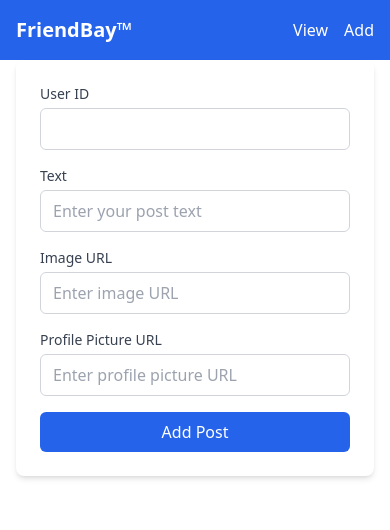
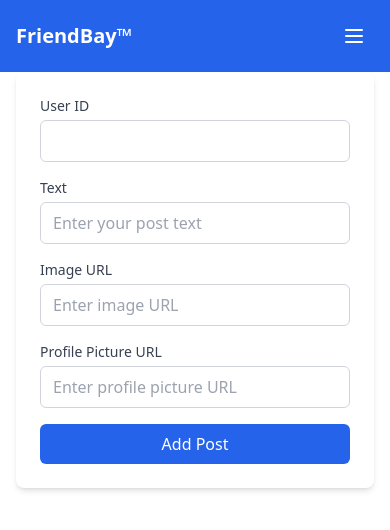
Before and after one commit to colaone1/FriendBay-Social-Media-Site, a Next.js app: page /add in a window 390 px wide. Shown: the top 530 px of the page. Built offline with nearby package versions, Linux system fonts and the light colour scheme.

Commit message:
Optimized for all screen sizes

```diff
--- a/src/components/Navbar.js
+++ b/src/components/Navbar.js
@@ -1,17 +1,56 @@
 import Link from 'next/link'
+import { useState } from 'react'
 
 export default function Navbar() {
+  const [isMenuOpen, setIsMenuOpen] = useState(false)
+
   return (
     <nav className="bg-blue-600 text-white p-4">
-      <div className="container mx-auto flex justify-between items-center">
-        <Link href="/" className="text-xl font-bold">
-          FriendBay™
-        </Link>
-        <div className="space-x-4">
-          <Link href="/" className="hover:text-blue-200">
+      <div className="container mx-auto">
+        <div className="flex justify-between items-center">
+          <Link href="/" className="text-xl font-bold">
+            FriendBay™
+          </Link>
+
+          {/* Mobile menu button */}
+          <button
+            className="md:hidden p-2"
+            onClick={() => setIsMenuOpen(!isMenuOpen)}
+          >
+            <svg className="w-6 h-6" fill="none" stroke="currentColor" viewBox="0 0 24 24">
+              {isMenuOpen ? (
+                <path strokeLinecap="round" strokeLinejoin="round" strokeWidth={2} d="M6 18L18 6M6 6l12 12" />
+              ) : (
+                <path strokeLinecap="round" strokeLinejoin="round" strokeWidth={2} d="M4 6h16M4 12h16M4 18h16" />
+              )}
+            </svg>
+          </button>
+
+          {/* Desktop menu */}
+          <div className="hidden md:flex space-x-4">
+            <Link href="/" className="hover:text-blue-200">
+              View
+            </Link>
+            <Link href="/add" className="hover:text-blue-200">
+              Add
+            </Link>
+          </div>
+        </div>
+
+        {/* Mobile menu */}
+        <div className={`md:hidden ${isMenuOpen ? 'block' : 'hidden'} mt-4 space-y-2`}>
+          <Link
+            href="/"
+            className="block py-2 hover:text-blue-200"
+            onClick={() => setIsMenuOpen(false)}
+          >
             View
           </Link>
-          <Link href="/add" className="hover:text-blue-200">
+          <Link
+            href="/add"
+            className="block py-2 hover:text-blue-200"
+            onClick={() => setIsMenuOpen(false)}
+          >
             Add
           </Link>
         </div>
--- a/src/components/Scard.js
+++ b/src/components/Scard.js
@@ -5,54 +5,59 @@ import Link from 'next/link'
 export default function Scard({ profilePic, id, img, text, reactions, reactAction, postId, deleteAction, onEdit }) {
   return (
     <div className="max-w-2xl mx-auto my-4 bg-white rounded-lg shadow-md overflow-hidden">
-      <div className="p-4 bg-gray-50 border-b flex justify-between items-center">
+      <div className="p-4 bg-gray-50 border-b flex flex-col sm:flex-row justify-between items-start sm:items-center gap-4">
         <div className="flex items-center">
-          <div className="relative w-8 h-8 mr-3">
+          <div className="relative w-10 h-10 sm:w-12 sm:h-12 mr-3">
             {profilePic ? (
               <Image
                 src={profilePic}
                 alt="profile"
-                width={32}
-                height={32}
+                fill
                 className="rounded-full object-cover"
+                sizes="(max-width: 640px) 40px, 48px"
               />
             ) : (
-              <svg viewBox="0 0 24 24" fill="currentColor" className="w-8 h-8 text-gray-300 rounded-full">
+              <svg viewBox="0 0 24 24" fill="currentColor" className="w-full h-full text-gray-300 rounded-full">
                 <circle cx="12" cy="8" r="4" />
                 <path d="M12 14c-4 0-6 2-6 4v2h12v-2c0-2-2-4-6-4z" />
               </svg>
             )}
           </div>
-          <Link href={`/profile/${id}`} className="font-semibold text-blue-600 hover:underline">@{id}</Link>
+          <Link href={`/profile/${id}`} className="font-semibold text-blue-600 hover:underline">
+            @{id}
+          </Link>
         </div>
         <div className="flex space-x-2">
           <button
             onClick={() => onEdit(postId)}
-            className="text-yellow-500 hover:text-yellow-700 font-bold px-2 py-1 rounded"
+            className="text-yellow-500 hover:text-yellow-700 font-bold px-3 py-1 rounded transition-colors"
           >
             Edit
           </button>
           <button
             onClick={() => deleteAction(postId)}
-            className="text-red-500 hover:text-red-700 font-bold px-2 py-1 rounded"
+            className="text-red-500 hover:text-red-700 font-bold px-3 py-1 rounded transition-colors"
           >
             Delete
           </button>
         </div>
       </div>
       {img && (
-        <div className="relative w-full max-h-96" style={{height: '384px'}}>
+        <div className="relative w-full aspect-[4/3] sm:aspect-[16/9]">
           <Image
             src={img}
             alt={text}
             fill
-            className="object-cover rounded"
-            style={{maxHeight: '384px'}}
+            className="object-cover"
+            sizes="(max-width: 640px) 100vw, (max-width: 1024px) 50vw, 33vw"
+            priority={false}
           />
         </div>
       )}
       <div className="p-4">
-        <p className="text-gray-800 mb-4">{text}</p>
+        <p className="text-gray-800 text-base sm:text-lg mb-4 whitespace-pre-wrap break-words">
+          {text}
+        </p>
         <Reactions reactions={reactions} reactAction={reactAction} postId={postId} />
       </div>
     </div>
```
